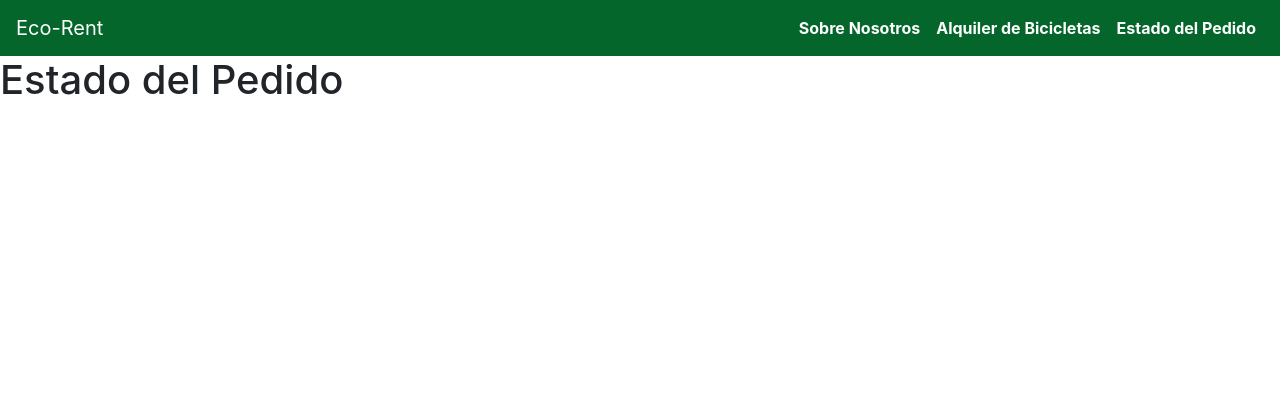
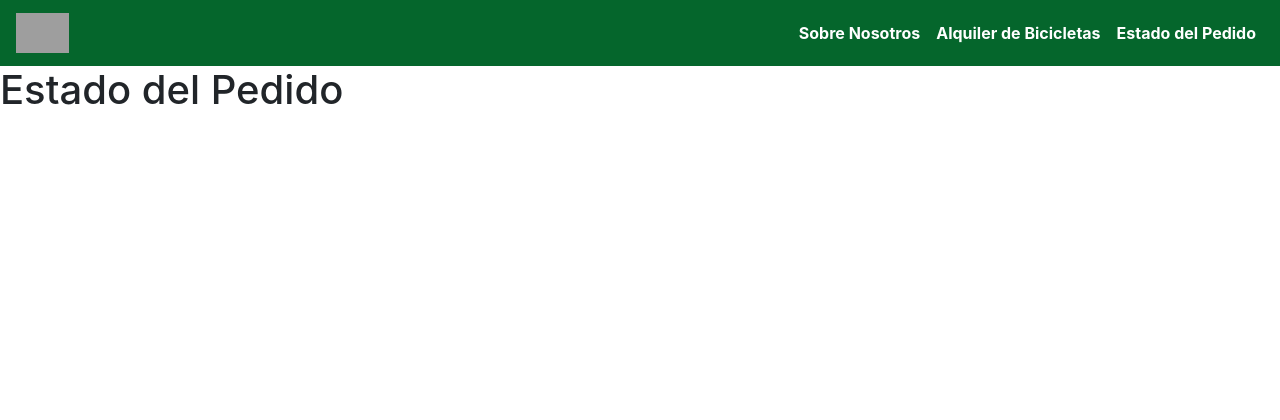
Before and after one commit to No-Country-simulation/Eco-Rent, a Spring app: page /estado-pedido in a window 1280 px wide. Shown: the top 420 px of the page. Run offline with Thymeleaf, Linux system fonts and the light colour scheme; the template is opened without the code that fills it, so the values that code supplies are empty; grey boxes are pictures that could not be loaded.

Commit message:
feat: Add logo to navbar
The commit adds a logo to the navbar in the `navbar.html` template. This improves the visual appeal and branding of the website.

```diff
--- a/src/main/resources/templates/fragments/navbar.html
+++ b/src/main/resources/templates/fragments/navbar.html
@@ -5,7 +5,12 @@
 <body>
 <div th:fragment="navbar">
     <nav class="navbar navbar-expand-lg navbar-dark" style="background-color: var(--color-verde-oscuro);">
-        <a class="navbar-brand" th:href="@{/}">Eco-Rent</a>
+
+        <a class="navbar-brand" th:href="@{/}">
+         <img th:src="@{/imag/logo.jfif}" alt="Eco-Rent" style="height: 40px;">
+        </a>
+
+
         <button class="navbar-toggler" type="button" data-toggle="collapse" data-target="#navbarNav" aria-controls="navbarNav" aria-expanded="false" aria-label="Toggle navigation">
             <span class="navbar-toggler-icon"></span>
         </button>
```
Also changed, not shown: src/main/resources/static/img/logo.jfif (added).
